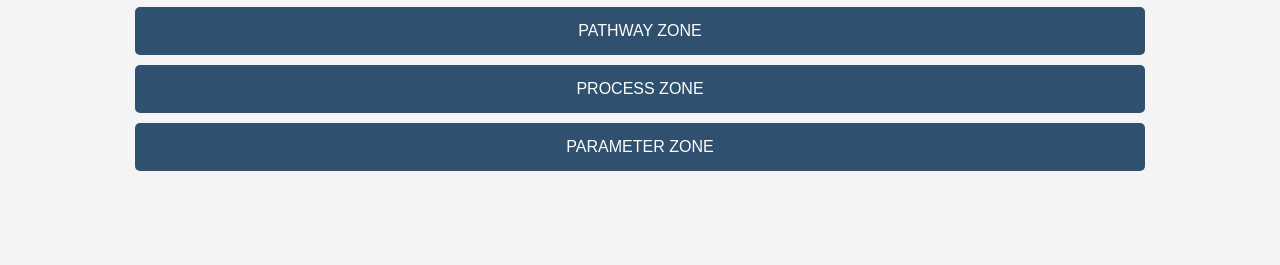
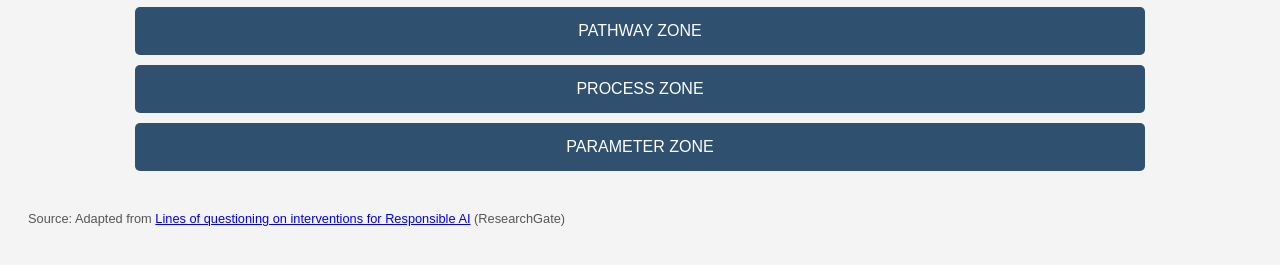
Before and after one commit to FreeFallAnnie/Mess, a plain HTML site: page index.html in a window 1280 px wide. Shown: the part 159-424 px from the top of the page. Drawn offline with Linux system fonts and the light colour scheme.

Commit message:
Update index.html
Added Reference

```diff
--- a/index.html
+++ b/index.html
@@ -106,5 +106,11 @@
       infoBox.style.display = "block";
     }
   </script>
+
+  <p style="font-size: 0.8em; color: #555; margin-top: 40px;">
+    Source: Adapted from <a href="https://www.researchgate.net/figure/Lines-of-questioning-on-interventions-for-Responsible-AI_tbl1_360333001" target="_blank" rel="noopener noreferrer">
+    Lines of questioning on interventions for Responsible AI</a> (ResearchGate)
+  </p>
+
 </body>
 </html>
```
